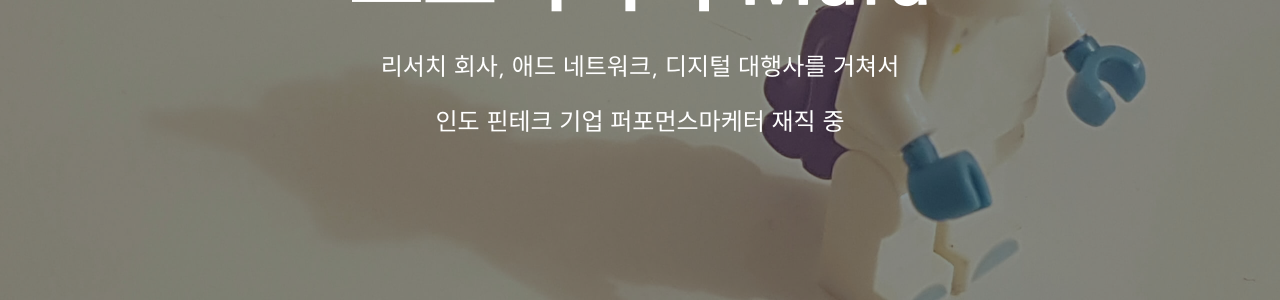
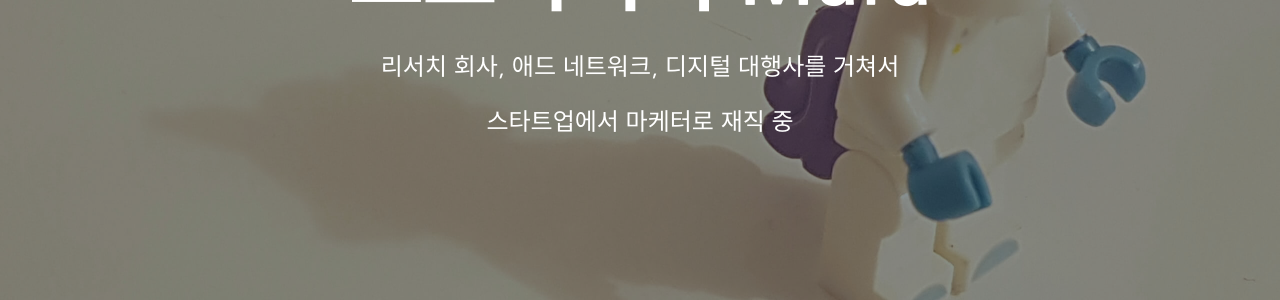
Before and after one commit to Marapro88/mara, a Jekyll site: the page built from about.html, in a window 1280 px wide. Shown: the part 270-570 px from the top of the page. Built offline with Jekyll 4.4.1, drawn with Linux system fonts in a browser that asks for light colours.

Commit message:
0621 About 수정

```diff
--- a/about.html
+++ b/about.html
@@ -1,7 +1,7 @@
 ---
 layout: page
 title: 프로이직러 Mara
-description: <p style='line-height:90%'>리서치 회사, 애드 네트워크, 디지털 대행사를 거쳐서</p> 인도 핀테크 기업 퍼포먼스마케터 재직 중
+description: <p style='line-height:90%'>리서치 회사, 애드 네트워크, 디지털 대행사를 거쳐서</p> 스타트업에서 마케터로 재직 중
 background: '/img/posts/00/00_Back.jpg'
 ---
 
```
